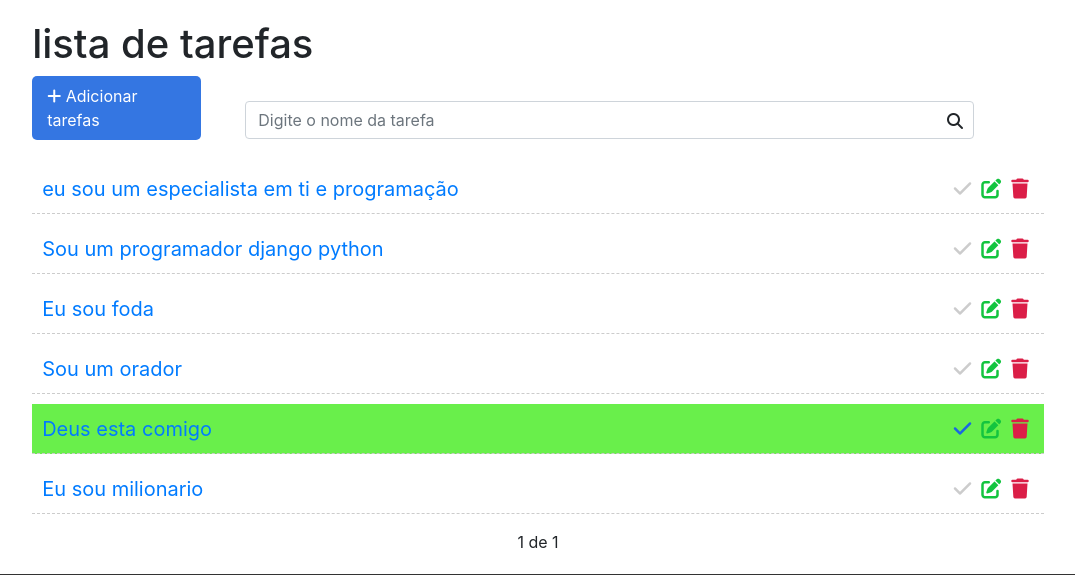
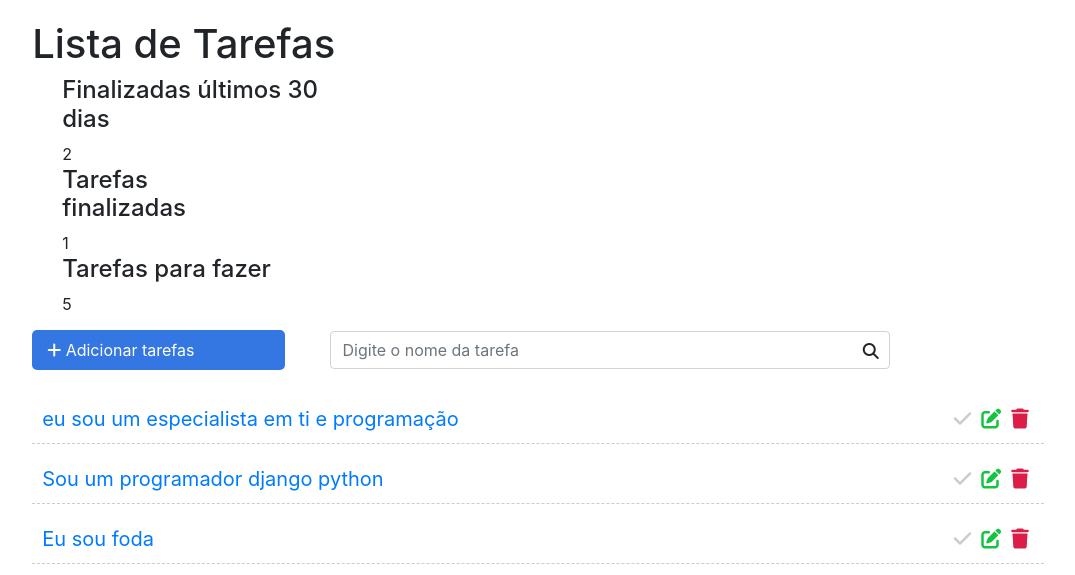
Before and after one commit to carlosrobertosalgueiro/todo-django, a Django app: page / in a window 1280 px wide. Shown: the part 57-632 px from the top of the page, without its empty margins (102-1177 px from the left). Run offline with Django 4.2, Linux system fonts and the light colour scheme; a user stored in the database is signed in; data comes from the database, SQL or seed files in the repository; some libraries are stand-ins or nearby versions.

Commit message:
completed

```diff
--- a/task/templates/tasks/list.html
+++ b/task/templates/tasks/list.html
@@ -6,21 +6,39 @@
 
 {% block content %}
     <div class="offset-1 col-10 list-div">
-        <h1>lista de tarefas </h1>
+
+        <h1>Lista de Tarefas </h1>
+
+        <div class="container dashboard">
+            <div class="col-4 dashboard-box" id="dashboard-lastdays">
+                <h4>Finalizadas últimos 30 dias</h4>
+                <span>{{ tasksrecently }}</span>
+            </div>
+            <div class="col-3 dashboard-box" id="dashboard-done">
+                <h4>Tarefas finalizadas</h4>
+                <span>{{ tasksdone }}</span>
+            </div>
+            <div class="col-4 dashboard-box" id="dashboard-doing">
+                <h4>Tarefas para fazer</h4>
+                <span>{{ tasksdoing }}</span>
+            </div>
+        </div>
+
+      <div>
 
         <a class="add-link" href="newtask">
-            <div class="col-2 add-div">
+            <div class="col-3 add-div">
                 <i class="fas fa-plus"> </i> Adicionar tarefas
             </div>
         </a>
 
-        <div class="col-9 search-div">
+        <div class="col-7 search-div">
             <form method="GET" id="search-form">
                 <input class="form-control" type="text" id="search" name="search" placeholder="Digite o nome da tarefa" value="{{request.GET.search}}" >
                 <i class="fas fa-solid fa-magnifying-glass" id="search-btn"></i>
             </form>
         </div>
-
+      </div>
 
         {% if messages %}
             <ul class="messages">
```
